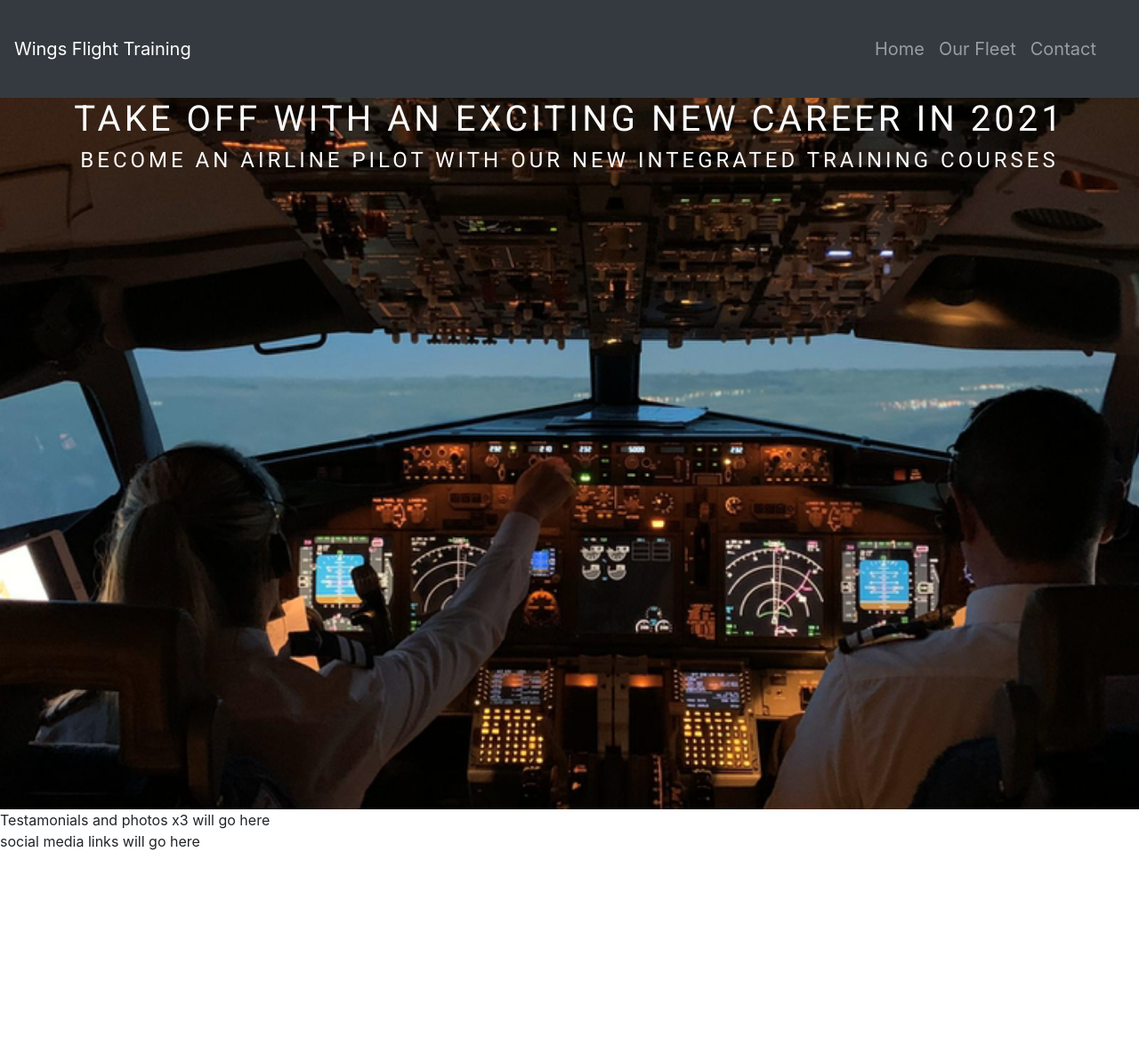
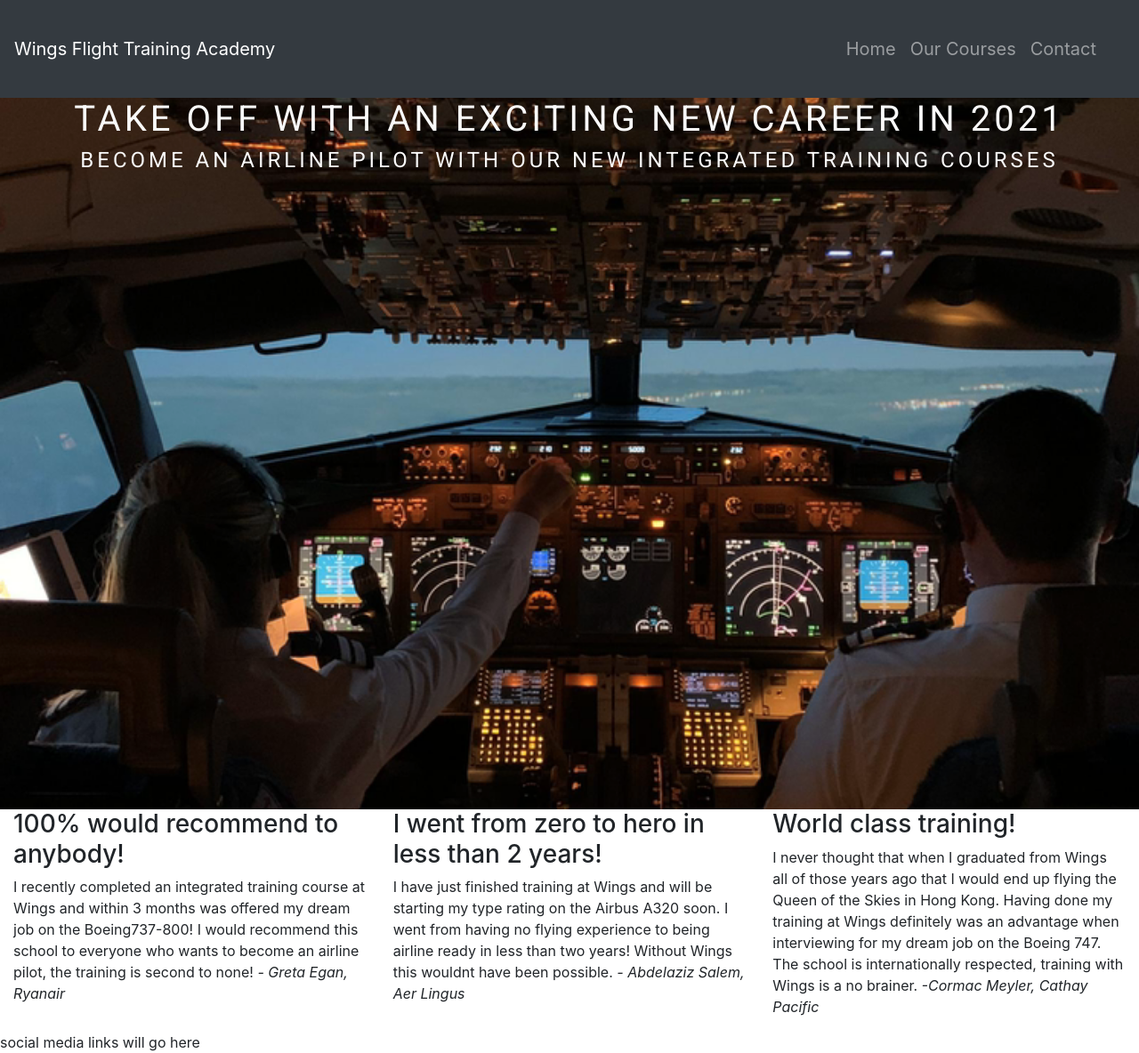
Before and after one commit to gretaegan/practiceMS1, a plain HTML site: page index.html in a window 1280 px wide. Shown: the whole page at 89% size. Before the commit the page ends 958 px from the top, so only its background shows below. Drawn offline with nearby package versions, Linux system fonts and the light colour scheme.

Commit message:
added testimonials section using bootstrap

```diff
--- a/index.html
+++ b/index.html
@@ -15,15 +15,15 @@
 <body>
 <header>
     <nav class="navbar navbar-expand-sm navbar-dark bg-dark">
-    <a href="#" class="navbar-brand">Wings Flight Training</a>
+    <a href="#" class="navbar-brand">Wings Flight Training Academy</a>
     <button class="navbar-toggler" data-toggle="collapse" data-target="#navbarMenu">
     <span class="navbar-toggler-icon"></span>
     </button>
         <div class="collapse navbar-collapse" id="navbarMenu">
           <ul class="navbar-nav ml-auto">
-        <li class="nav-item"><a href class="nav-link" target="_blank">Home</a></li>
-        <li class="nav-item"><a href class="nav-link" target="_blank">Our Fleet</a></li>
-          <li class="nav-item"><a href class="nav-link" target="_blank">Contact</a></li>
+        <li class="nav-item"><a class="nav-link" href="index.html" target="_blank">Home</a></li>
+        <li class="nav-item"><a class="nav-link" href="#" target="_blank">Our Courses</a></li>
+          <li class="nav-item"><a class="nav-link" href="#" target="_blank">Contact</a></li>
         </ul>
      </div>
       </nav>
@@ -40,7 +40,26 @@
 </section>
 
 <section>
-Testamonials and photos x3 will go here
+  <div class="container-fluid">
+   <div class="row">
+    <div class="col-sm-4">
+    <h3>100% would recommend to anybody!</h3>
+    <p>I recently completed an integrated training course at Wings and within 3 months was offered my dream job on the Boeing737-800! I would recommend this school to everyone
+    who wants to become an airline pilot, the training is second to none! <i>- Greta Egan, Ryanair</i><p>
+    </div>
+       <div class="col-sm-4">
+    <h3>I went from zero to hero in less than 2 years!</h3>
+    <p>I have just finished training at Wings and will be starting my type rating on the Airbus A320 soon. I went from having no flying experience to being airline ready
+    in less than two years! Without Wings this wouldnt have been possible. <i>- Abdelaziz Salem, Aer Lingus</i><p>
+    </div>
+       <div class="col-sm-4">
+       <h3> World class training!</h3>
+       <p> I never thought that when I graduated from Wings all of those years ago that I would end up flying the Queen of the Skies in Hong Kong. Having done my
+       training at Wings definitely was an advantage when interviewing for my dream job on the Boeing 747. The school is internationally respected, training with
+       Wings is a no brainer. <i>-Cormac Meyler, Cathay Pacific</i></p>
+       </div>
+   </div>
+  </div>
 </section>
 
 <footer>
```
Also changed, not shown: assets/css/style.css (line endings or trailing spaces).
